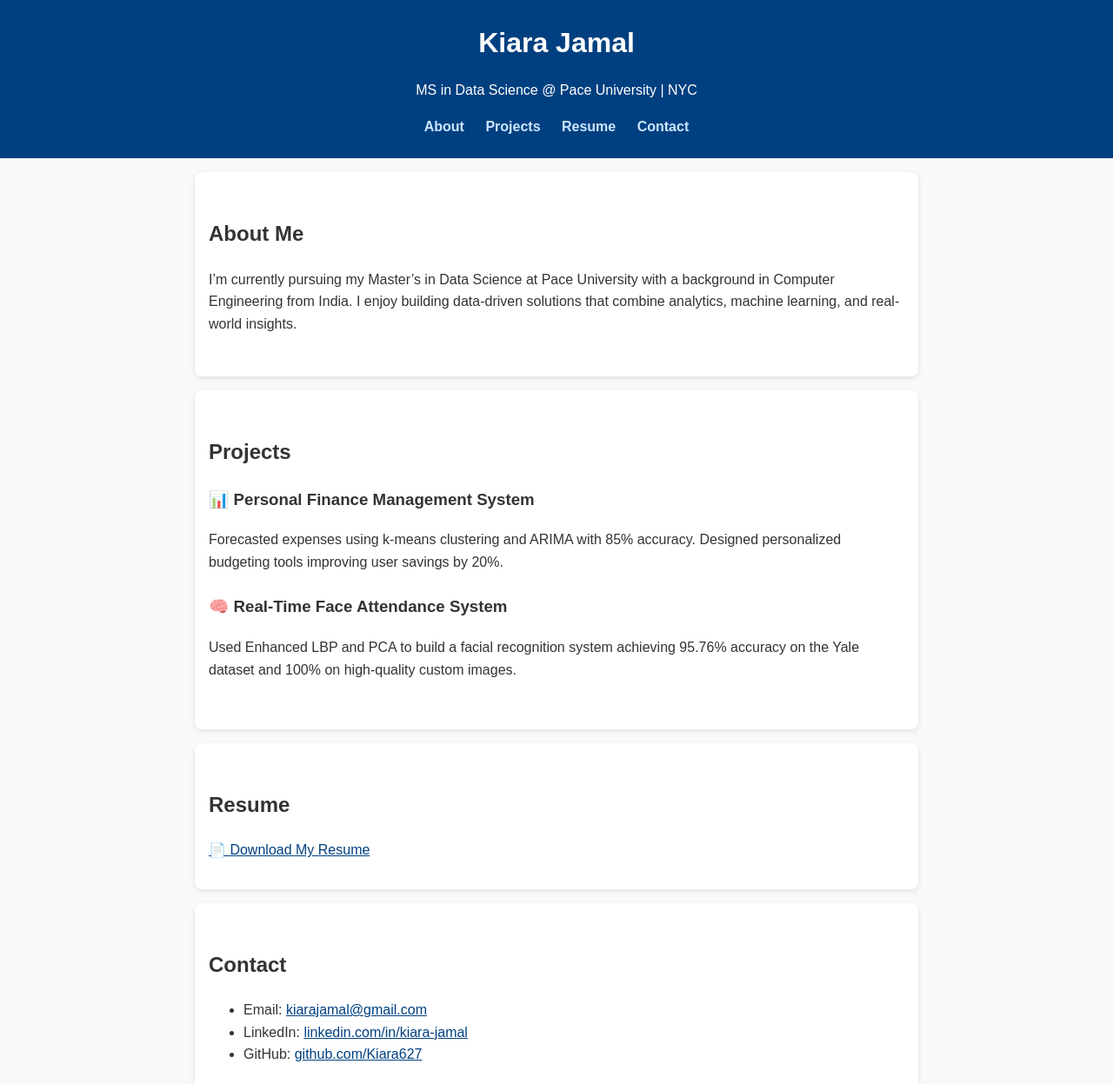
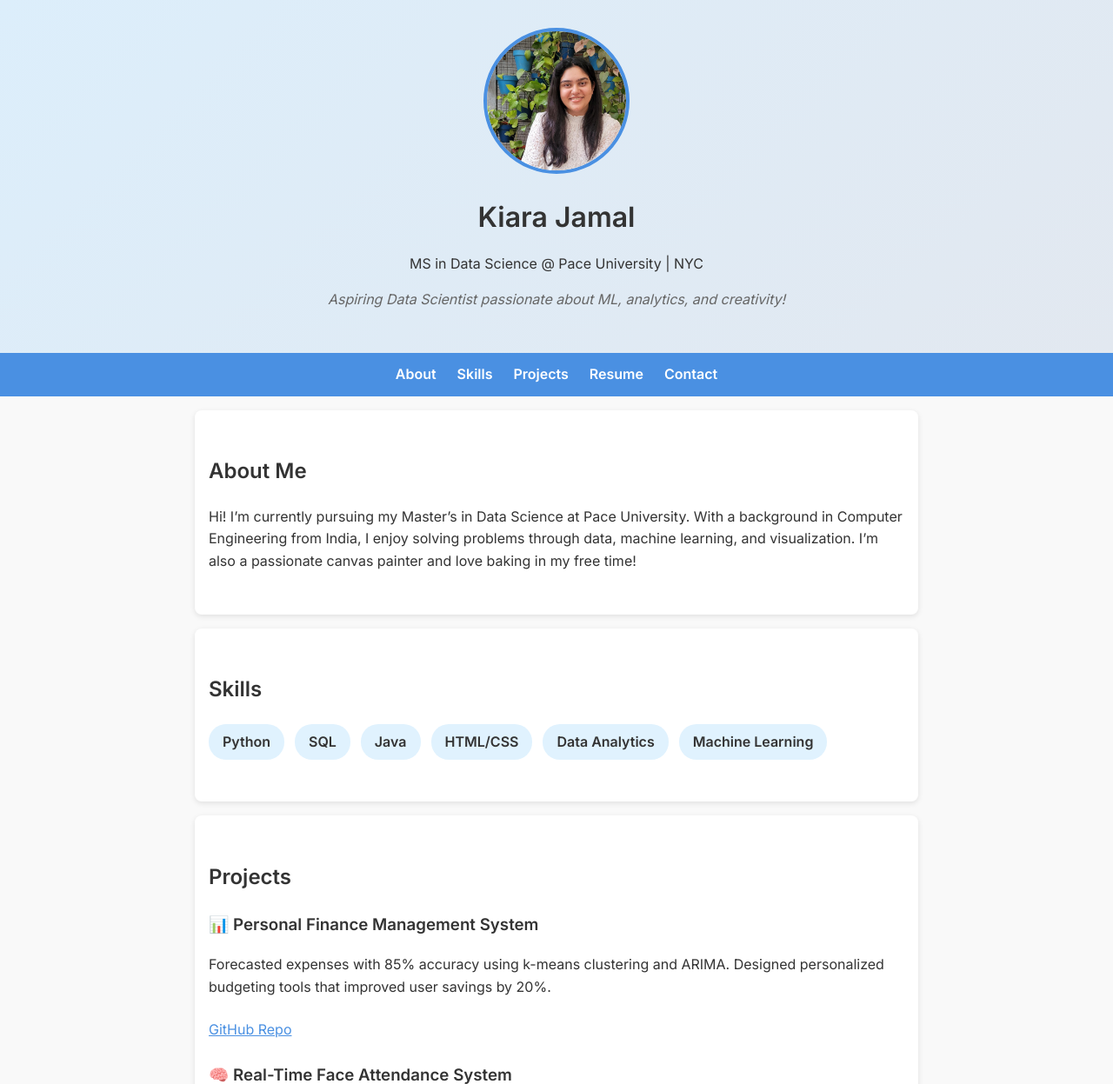
Before and after one commit to Kiara627/Portfolio, a plain HTML site: page index.html in a window 1280 px wide. Shown: the top 1247 px of the page at 87% size. Drawn offline with Linux system fonts and the light colour scheme.

Commit message:
Add files via upload

```diff
--- a/index.html
+++ b/index.html
@@ -1,3 +1,4 @@
+
 <!DOCTYPE html>
 <html lang="en">
 <head>
@@ -5,39 +6,61 @@
   <meta name="viewport" content="width=device-width, initial-scale=1.0" />
   <title>Kiara Jamal | Data Scientist</title>
   <link rel="stylesheet" href="style.css" />
+  <link href="https://fonts.googleapis.com/css2?family=Inter:wght@400;600&display=swap" rel="stylesheet">
 </head>
 <body>
-  <header>
+  <header class="hero">
+    <img src="profile.jpg" alt="Kiara Jamal" class="profile-pic" />
+    <div class="hero-text">
       <h1>Kiara Jamal</h1>
       <p>MS in Data Science @ Pace University | NYC</p>
-    <nav>
+      <p class="tagline">Aspiring Data Scientist passionate about ML, analytics, and creativity!</p>
+    </div>
+  </header>
+
+  <nav class="nav">
     <a href="#about">About</a>
+    <a href="#skills">Skills</a>
     <a href="#projects">Projects</a>
     <a href="#resume">Resume</a>
     <a href="#contact">Contact</a>
   </nav>
-  </header>
 
   <section id="about">
     <h2>About Me</h2>
-    <p>I’m currently pursuing my Master’s in Data Science at Pace University with a background in Computer Engineering from India. I enjoy building data-driven solutions that combine analytics, machine learning, and real-world insights.</p>
+    <p>Hi! I’m currently pursuing my Master’s in Data Science at Pace University. With a background in Computer Engineering from India, I enjoy solving problems through data, machine learning, and visualization. I’m also a passionate canvas painter and love baking in my free time!</p>
+  </section>
+
+  <section id="skills">
+    <h2>Skills</h2>
+    <ul class="skills-list">
+      <li>Python</li>
+      <li>SQL</li>
+      <li>Java</li>
+      <li>HTML/CSS</li>
+      <li>Data Analytics</li>
+      <li>Machine Learning</li>
+    </ul>
   </section>
 
   <section id="projects">
     <h2>Projects</h2>
     <div class="project">
       <h3>📊 Personal Finance Management System</h3>
-      <p>Forecasted expenses using k-means clustering and ARIMA with 85% accuracy. Designed personalized budgeting tools improving user savings by 20%.</p>
+      <p>Forecasted expenses with 85% accuracy using k-means clustering and ARIMA. Designed personalized budgeting tools that improved user savings by 20%.</p>
+      <a href="https://github.com/Kiara627" target="_blank">GitHub Repo</a>
     </div>
     <div class="project">
       <h3>🧠 Real-Time Face Attendance System</h3>
-      <p>Used Enhanced LBP and PCA to build a facial recognition system achieving 95.76% accuracy on the Yale dataset and 100% on high-quality custom images.</p>
+      <p>Developed using Enhanced LBP and PCA, achieving 95.76% accuracy on Yale dataset and 100% on custom images.</p>
+      <a href="https://github.com/Kiara627" target="_blank">GitHub Repo</a>
     </div>
   </section>
 
   <section id="resume">
     <h2>Resume</h2>
-    <a href="Kiara_Jamal_Resume.pdf" download>📄 Download My Resume</a>
+    <iframe src="Kiara_Jamal_Resume.pdf" width="100%" height="500px" style="border:1px solid #ccc;"></iframe>
+    <p><a href="Kiara_Jamal_Resume.pdf" download>📄 Download My Resume</a></p>
   </section>
 
   <section id="contact">
@@ -47,6 +70,12 @@
       <li>LinkedIn: <a href="http://linkedin.com/in/kiara-jamal" target="_blank">linkedin.com/in/kiara-jamal</a></li>
       <li>GitHub: <a href="https://github.com/Kiara627" target="_blank">github.com/Kiara627</a></li>
     </ul>
+    <form action="https://formspree.io/f/mknldpjv" method="POST">
+      <input type="text" name="name" placeholder="Your name" required>
+      <input type="email" name="_replyto" placeholder="Your email" required>
+      <textarea name="message" placeholder="Your message" required></textarea>
+      <button type="submit">Send Message</button>
+    </form>
   </section>
 
   <footer>
--- a/style.css
+++ b/style.css
@@ -1,6 +1,6 @@
 
 body {
-  font-family: Arial, sans-serif;
+  font-family: 'Inter', sans-serif;
   line-height: 1.6;
   margin: 0;
   padding: 0;
@@ -8,27 +8,44 @@ body {
   color: #333;
 }
 
-header {
-  background: #004080;
-  color: white;
-  padding: 1.5rem 1rem;
+.hero {
   text-align: center;
+  background: linear-gradient(135deg, #dceefb, #e2e8f0);
+  padding: 2rem 1rem;
 }
 
-header h1 {
+.profile-pic {
+  width: 160px;
+  height: 160px;
+  object-fit: cover;
+  border-radius: 50%;
+  border: 4px solid #4a90e2;
+  margin-bottom: 1rem;
+}
+
+.hero-text h1 {
   margin: 0;
   font-size: 2rem;
 }
 
-header nav {
-  margin-top: 1rem;
+.hero-text .tagline {
+  font-style: italic;
+  margin-top: 0.5rem;
+  color: #666;
 }
 
-header nav a {
-  color: #cce6ff;
-  margin: 0 10px;
+.nav {
+  display: flex;
+  justify-content: center;
+  gap: 1.5rem;
+  background: #4a90e2;
+  padding: 0.75rem;
+}
+
+.nav a {
+  color: white;
   text-decoration: none;
-  font-weight: bold;
+  font-weight: 600;
 }
 
 section {
@@ -41,18 +58,59 @@ section {
   box-shadow: 0 2px 6px rgba(0, 0, 0, 0.1);
 }
 
+.skills-list {
+  list-style: none;
+  padding: 0;
+  display: flex;
+  flex-wrap: wrap;
+  gap: 0.75rem;
+}
+
+.skills-list li {
+  background: #e0f2fe;
+  padding: 0.5rem 1rem;
+  border-radius: 20px;
+  font-weight: 600;
+}
+
 .project {
   margin-bottom: 1.5rem;
 }
 
-a {
-  color: #004080;
+.project a {
+  display: inline-block;
+  margin-top: 0.5rem;
+  color: #4a90e2;
+}
+
+form {
+  display: flex;
+  flex-direction: column;
+  gap: 0.75rem;
+  margin-top: 1rem;
+}
+
+form input, form textarea {
+  padding: 0.75rem;
+  border: 1px solid #ccc;
+  border-radius: 6px;
+  font-size: 1rem;
+}
+
+form button {
+  background: #4a90e2;
+  color: white;
+  padding: 0.75rem;
+  border: none;
+  border-radius: 6px;
+  font-weight: bold;
+  cursor: pointer;
 }
 
 footer {
   text-align: center;
   padding: 1rem;
-  background: #004080;
+  background: #4a90e2;
   color: white;
   margin-top: 2rem;
 }
```
Also changed, not shown: profile.jpg (added). Lines whose indentation alone changed are shown as unchanged.
